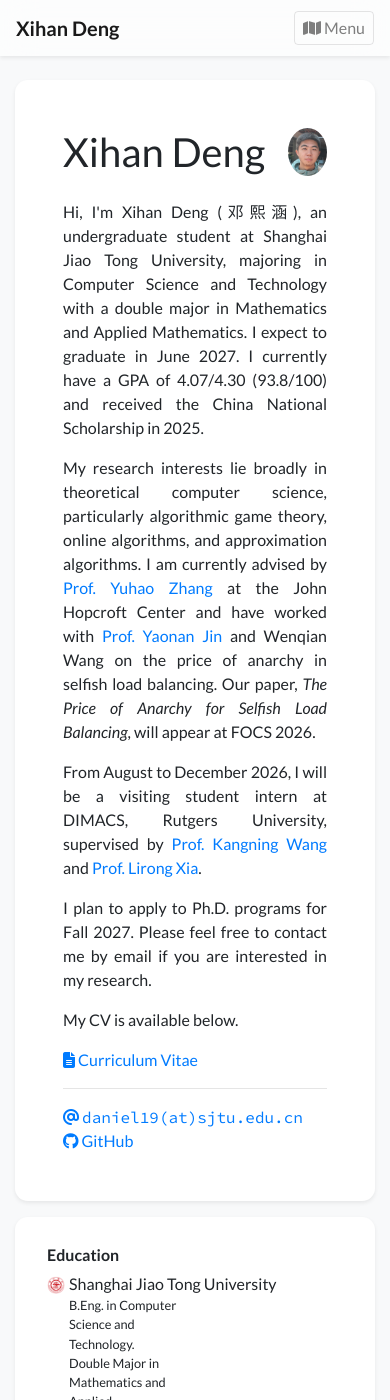
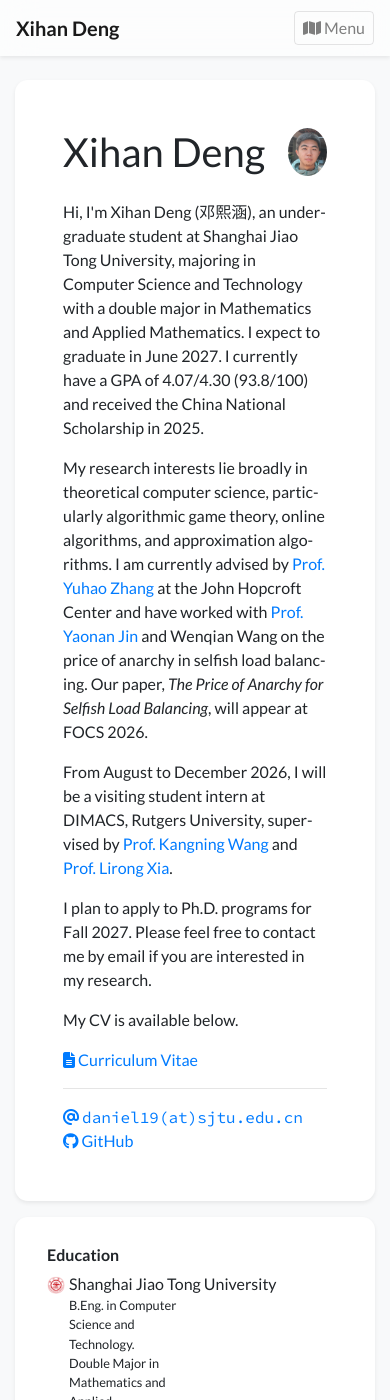
Before and after one commit to xhDeng19/xhDeng19.github.io, a Jekyll site: the page built from index.html, in a window 390 px wide and 1400 px high. Built offline with Jekyll 4.4.1, drawn with Linux system fonts in a browser that asks for light colours; nearby versions of some CDN libraries; a style sheet for code colours, icons or effects is not loaded; some of the changed text lies outside the part shown.

Commit message:
Improve mobile typography

```diff
--- a/assets/css/global.css
+++ b/assets/css/global.css
@@ -3,6 +3,40 @@ body {
     font-family: "Lato", sans-serif;
     font-weight: 400;
     padding-top: 5.0rem;
+}
+
+@media (max-width: 575.98px) and (orientation: portrait) {
+    body {
+        -webkit-hyphens: auto;
+        -ms-hyphens: auto;
+        hyphens: auto;
+        -webkit-hyphenate-character: "-";
+        hyphenate-character: "-";
+        overflow-wrap: break-word;
+        word-break: normal;
+    }
+
+    .text-profile-bio {
+        text-align: left !important;
+    }
+
+    code,
+    pre,
+    kbd,
+    samp,
+    .katex,
+    .navbar,
+    .badge,
+    .btn,
+    .email-text,
+    .inline-badge,
+    .no-break,
+    .abstract-links {
+        -webkit-hyphens: none;
+        -ms-hyphens: none;
+        hyphens: none;
+        overflow-wrap: normal;
+    }
 }
 
 h1, h2, h3, h4, h5, h6,
--- a/index.html
+++ b/index.html
@@ -21,6 +21,6 @@
     {%
         include widgets/publication_card.html
         publications=pubs
-        title='<i class="fas fa-star"></i> Selected Publications'
+        title='<i class="fas fa-star"></i> Publications'
     %}
 {% endif %}
```
